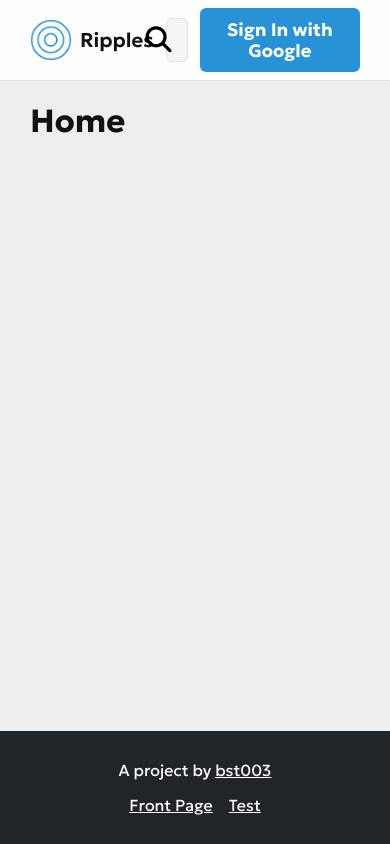
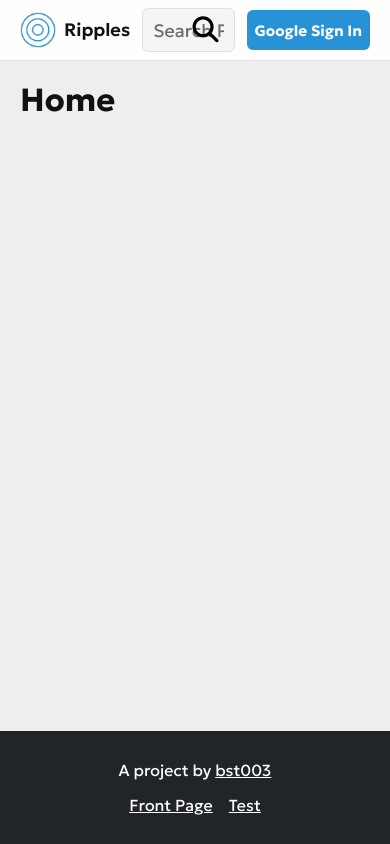
Before and after one commit to bst003/ripples, a React (Vite) app: page / in a window 390 px wide. Built offline with nearby package versions, Linux system fonts and the light colour scheme; no server answers.

Commit message:
Begin setting up header to be responsive

```diff
--- a/src/assets/scss/base.scss
+++ b/src/assets/scss/base.scss
@@ -26,6 +26,12 @@
 
     --siteHorizonalPadding: 30px;
     --siteContentWidth: 1320px;
+
+    @media screen and (max-width: 768px) {
+
+        --siteHorizonalPadding: 20px;
+
+    }
 }
 
 // Site Base
--- a/src/components/universal/AccountNav.jsx
+++ b/src/components/universal/AccountNav.jsx
@@ -51,8 +51,8 @@ const AccountNav = () => {
                     </nav>
                 </div>
             ) : (
-                <button className="btn-el" type="button" onClick={signInUser}>
-                    Sign In with Google
+                <button className="account-nav__signin btn-el" type="button" onClick={signInUser}>
+                    Google Sign In
                 </button>
             )}
         </div>
--- a/src/components/universal/AccountNav.scss
+++ b/src/components/universal/AccountNav.scss
@@ -57,4 +57,15 @@
 
     }
 
+    @media screen and (max-width: 768px) {
+
+        &__signin{
+            &.btn-el{
+                padding: 12px 8px 11px;
+                font-size: 15px;
+            }
+        }
+
+    }
+
 }
--- a/src/components/universal/Header.scss
+++ b/src/components/universal/Header.scss
@@ -32,4 +32,18 @@
     .site-search-bar{
         flex: 1;
     }
+
+    @media screen and (max-width: 768px){
+
+        .site-logo{
+            a{
+                font-size: 18px;
+            }
+
+            img{
+                max-width: 36px;
+            }
+        }
+
+    }
 }
```
